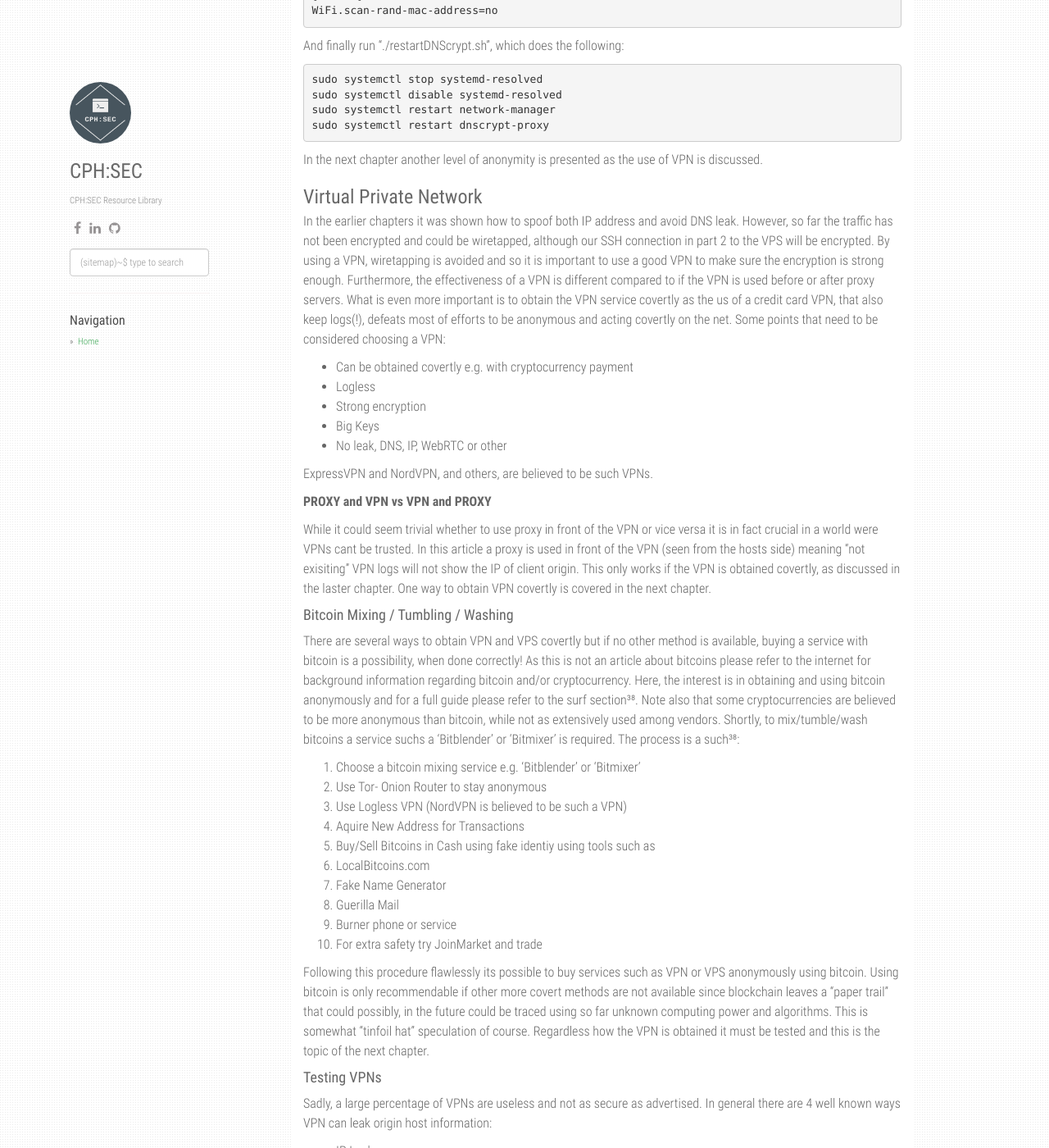
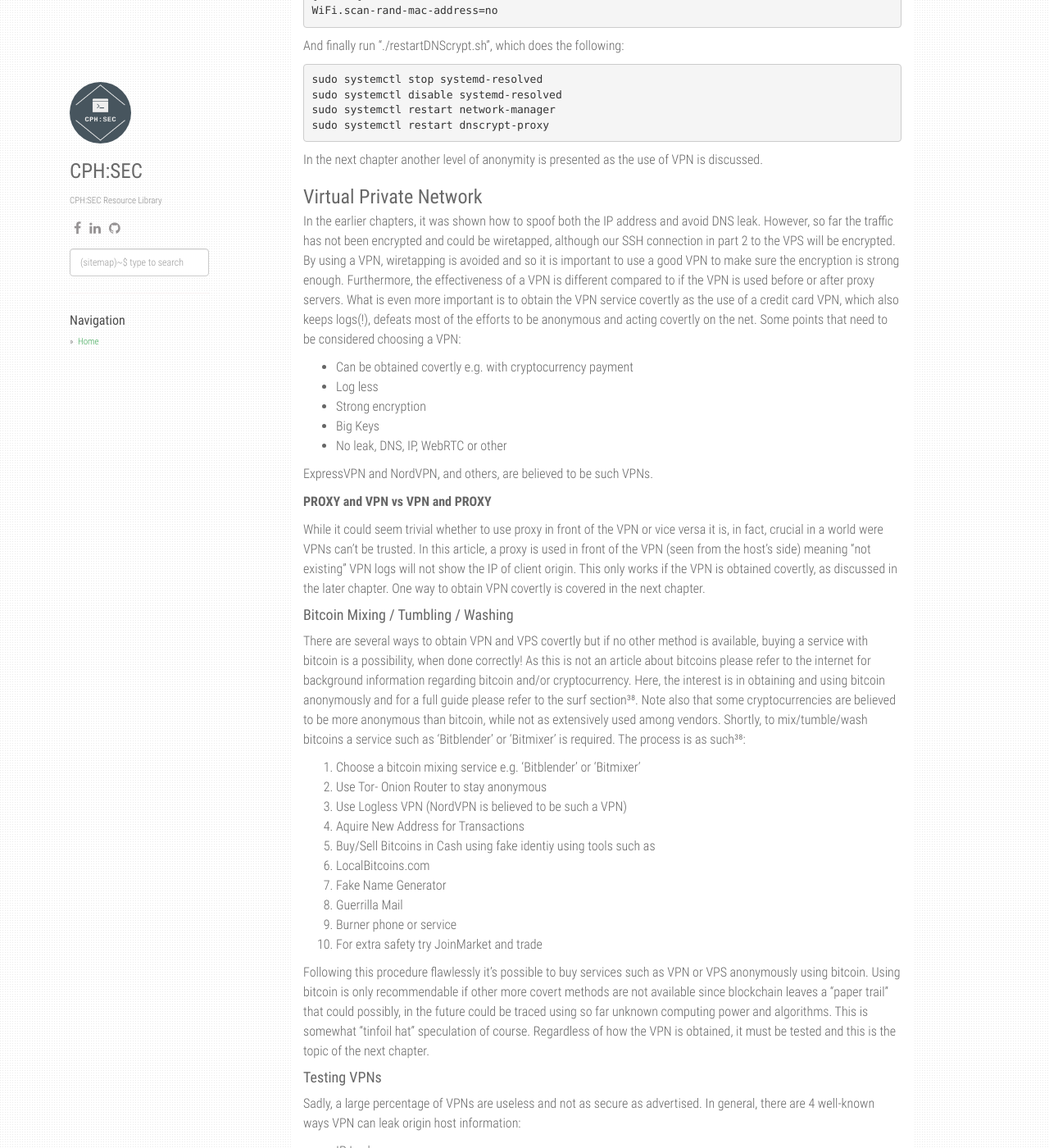
Before and after one commit to CPH-SEC/CPH-SEC.github.io, a Jekyll site: the page built from pentestinfra.md, in a window 1280 px wide and 1400 px high, scrolled down 8043 px. Shown: the whole window at 82% size. Built offline with Jekyll 4.4.1, drawn with Linux system fonts in a browser that asks for light colours; our own code applies the rules of GitHub Pages for plain Markdown files; some of the changed text lies outside the part shown.

Commit message:
Grammar updates

````diff
--- a/pentestinfra.md
+++ b/pentestinfra.md
@@ -21,8 +21,7 @@
 
 ## <a id="Introduction"></a>Introduction
 
-This is the first part of a series on how to build a covert pentesting infrastructure. Part 1 will focus on setting up the attacker's localhost, that will then be able to connect to the attack VPS cloud server covertly using a mix of socks5 -, DNS -proxies and VPN.
-The knowledge in these articles comes in handy for red teaming or engagements that require anonymity. As a reader you will learn a state of the art modern method to build a pentesting infrastructure. The article series is as suchs:
+This is the first part of a series on how to build a covert pentesting infrastructure. Part 1 will focus on setting up the attacker's localhost, which will then be able to connect to the attack VPS cloud server covertly using a mix of socks5 -, DNS -proxies and VPN. The knowledge in these articles comes in handy for red teaming or engagements that require anonymity. As a reader, you will learn a state of the art modern method to build a pentesting infrastructure. The article series is as such:
 
 + Part 1: Attacker Localhost Setup (This article)
 + Part 2: Work VPS /Cloud Installation and Setup
@@ -38,25 +37,25 @@
 
 ## <a id="localhost"></a>Attacker Localhost Setup
 
-The attacker's localhost is the machine that must never be compromised or traced as it will reveal the identity of the operating agent. One could argue that part 1 is therefore the most important of the 3 parts.
+The attacker's localhost is the machine that must never be compromised or traced as it will reveal the identity of the operating agent. One could argue that part 1 is, therefore, the most important of the 3 parts.
 
 ### <a id="checklist"></a>Check List
 
-A short primer checklist before the actual deepdive into tech anonymity:
+A short primer checklist before the actual deep-dive into tech anonymity:
 
 - Change MAC address of network cards using "macchanger"
 - Close all apps and background services connected to the web (use netstat)
 - All tracking in browser and OS are turned off and blocked (hardened)³³⁻³⁶
 - Bitcoins are properly mixed and using a third-party wallet
 - Connect to (multiple) scraped anon socks5 proxy and secured DNS proxy
-- Connect to a logless VPN that was obtained covertly
+- Connect to a log less VPN that was obtained covertly
 - Connect to the internet through Tor or other browser that does not allow fingerprinting
-- DNS settings are configured to use a logless DNS
+- DNS settings are configured to use a log less DNS
 - Logged out of all online accounts
 - Emails are sent using burner accounts
 - New accounts registered and logged in with burner emails
 - Search with DuckDuckGo or StartPage
-- Use foreign hardware, if at all possible. Preferably other than your neighbours WiFi.*
+- Use foreign hardware, if at all possible. Preferably other than your neighbors WiFi.*
 
 *Note that WiFi hotspots in e.g. cafés often user more tracking than the average 4G data connection.
 
@@ -129,7 +128,7 @@
 
 ```
 
-This concludes the installation and setup of redsocks. However, to route all traffic trough redsocks and the scraped proxy iptables are required. For installing iptables and setting up with redsocks refer to "debian manpages"¹⁶ and stackexchange¹⁵. In any case, using the script included with this project both redsocks and iptables can be started using "./startREDsocks.sh":
+This concludes the installation and setup of redsocks. However, to route, all traffic trough redsocks and the scraped proxy iptables are required. For installing iptables and setting up with redsocks refer to "Debian manpages"¹⁶ and stackexchange¹⁵. In any case, using the script included with this project both redsocks and iptables can be started using "./startREDsocks.sh":
 
 ```
 #!/usr/bin/env bash
@@ -141,7 +140,7 @@
 sudo ./myip.sh
 ```
 
-While DNScrypt and secure DNS in general will be covered in the next chapter "Secure DNS", ./iproute.sh routes traffic through redsocks proxy with iptables and "./resetiproute.sh" stops the routing through redsocks. A closer look:
+While DNScrypt and secure DNS, in general, will be covered in the next chapter "Secure DNS", ./iproute.sh routes traffic through redsocks proxy with iptables and "./resetiproute.sh" stops the routing through redsocks. A closer look:
 
 ```
 #!/usr/bin/env bash
@@ -215,18 +214,18 @@
 iptables … -m random --mode random --probability 0.3333333333 -j REDIRECT --to-ports 11081
 iptables … -j REDIRECT --to-ports 11082
 ```
-Now enjoy seemless proxy rotation.
+Now enjoy seamless proxy rotation.
 
-The purpose of this project is to be covert and despite the use of socks5 proxy there is still DNS leak, although IP is now spoofed. To test different scenarios "dnsleaktest.com" ⁹ is utilized and although origin IP is spoofed, showing IP of the proxy, a "dnsleaktest.com" extended test still shows original IP. To avoid this, DNS must be covert, and so this is covered in the next chapter "Secure DNS".
+The purpose of this project is to be covert and despite the use of socks5 proxy, there is still DNS leak, although IP is now spoofed. To test different scenarios "dnsleaktest.com" ⁹ is utilized and although origin IP is spoofed, showing IP of the proxy, a "dnsleaktest.com" extended test still shows original IP. To avoid this, DNS must be covert, and so this is covered in the next chapter "Secure DNS".
 
 
 ### <a id="securedns"></a>Secure DNS
 
-Proxies and IP-spoofing is pointless without a secure DNS as DNS leak will reveal the origin IP. (Good) VPNs setup their own DNS and could VPNs be trusted, scraped proxy and secure DNS would not be required. As this is not the case read on.
+Proxies and IP-spoofing are pointless without a secure DNS as the DNS leak will reveal the origin IP. (Good) VPNs setup their own DNS and could VPNs be trusted, scraped proxy and secure DNS would not be required. As this is not the case read on.
 
 #### DNS over Proxy
 
-There are several services that deliver DNS over proxy. For more information on DNS via proxy please refer to the surf section "Anon DNS Servers" ²⁴ ²⁵. Setting up a DNS proxy is quite straightforward, in the following example https://dns.watch ²⁴ DNS servers are applied. First update the resolver configuration:
+There are several services that deliver DNS over proxy. For more information on DNS via proxy please refer to the surf section "Anon DNS Servers" ²⁴ ²⁵. Setting up a DNS proxy is quite straightforward, in the following example https://dns.watch ²⁴ DNS servers are applied. First, update the resolver configuration:
 
 ```
 sudo nano /etc/resolvconf/resolv.conf.d/base
@@ -259,7 +258,7 @@
 
 #### DNSCrypt-Proxy Install & Setup
 
-Although DNS leak was fixed by the configuration in the last chapter, some might still want to implemented DNSCrypt as an additional level of protection, although its not strictly needed. First install DNSCrypt proxy like so:
+Although DNS leak was fixed by the configuration in the last chapter, some might still want to implement DNSCrypt as an additional level of protection, although it's not strictly needed. First, install DNSCrypt proxy like so:
 
 ```
 sudo apt purge dnscrypt-proxy
@@ -300,10 +299,10 @@
 
 ### <a id="vpn"></a>Virtual Private Network
 
-In the earlier chapters it was shown how to spoof both IP address and avoid DNS leak. However, so far the traffic has not been encrypted and could be wiretapped, although our SSH connection in part 2 to the VPS will be encrypted. By using a VPN, wiretapping is avoided and so it is important to use a good VPN to make sure the encryption is strong enough. Furthermore, the effectiveness of a VPN is different compared to if the VPN is used before or after proxy servers. What is even more important is to obtain the VPN service covertly as the us of a credit card VPN, that also keep logs(!), defeats most of efforts to be anonymous and acting covertly on the net. Some points that need to be considered choosing a VPN:
+In the earlier chapters, it was shown how to spoof both the IP address and avoid DNS leak. However, so far the traffic has not been encrypted and could be wiretapped, although our SSH connection in part 2 to the VPS will be encrypted. By using a VPN, wiretapping is avoided and so it is important to use a good VPN to make sure the encryption is strong enough. Furthermore, the effectiveness of a VPN is different compared to if the VPN is used before or after proxy servers. What is even more important is to obtain the VPN service covertly as the use of a credit card VPN, which also keeps logs(!), defeats most of the efforts to be anonymous and acting covertly on the net. Some points that need to be considered choosing a VPN:
 
 + Can be obtained covertly e.g. with cryptocurrency payment
-+ Logless
++ Log less
 + Strong encryption
 + Big Keys
 + No leak, DNS, IP, WebRTC or other
@@ -312,12 +311,12 @@
 
 **PROXY and VPN vs VPN and PROXY**
 
-While it could seem trivial whether to use proxy in front of the VPN or vice versa it is in fact crucial in a world were VPNs cant be trusted. In this article a proxy is used in front of the VPN (seen from the hosts side) meaning "not exisiting" VPN logs will not show the IP of client origin. This only works if the VPN is obtained covertly, as discussed in the laster chapter. One way to obtain VPN covertly is covered in the next chapter.
+While it could seem trivial whether to use proxy in front of the VPN or vice versa it is, in fact, crucial in a world were VPNs can't be trusted. In this article, a proxy is used in front of the VPN (seen from the host's side) meaning "not existing" VPN logs will not show the IP of client origin. This only works if the VPN is obtained covertly, as discussed in the later chapter. One way to obtain VPN covertly is covered in the next chapter.
 
 #### <a id="bitcoin"></a>Bitcoin Mixing / Tumbling / Washing
 
 There are several ways to obtain VPN and VPS covertly but if no other method is available, buying a service with bitcoin is a possibility, when done correctly! As this is not an article about bitcoins please refer to the internet for background information regarding bitcoin and/or cryptocurrency. Here, the interest is in obtaining and using bitcoin anonymously and for a full guide please refer to the surf section³⁸. Note also that some cryptocurrencies are believed to be more anonymous than bitcoin, while not as extensively used among vendors.
-Shortly, to mix/tumble/wash bitcoins a service suchs a 'Bitblender' or 'Bitmixer' is required. The process is a such³⁸:
+Shortly, to mix/tumble/wash bitcoins a service such as 'Bitblender' or 'Bitmixer' is required. The process is as such³⁸:
 
 1. Choose a bitcoin mixing service e.g. 'Bitblender' or 'Bitmixer'
 2. Use Tor- Onion Router to stay anonymous
@@ -326,17 +325,17 @@
 5. Buy/Sell Bitcoins in Cash using fake identiy using tools such as
   1. LocalBitcoins.com
   2. Fake Name Generator
-  3. Guerilla Mail
+  3. Guerrilla Mail
   4. Burner phone or service
 6. For extra safety try JoinMarket and trade
 
-Following this procedure flawlessly its possible to buy services such as VPN or VPS anonymously using bitcoin. Using bitcoin is only recommendable if other more covert methods are not available since blockchain leaves a "paper trail" that could possibly, in the future could be traced using so far unknown computing power and algorithms. This is somewhat "tinfoil hat" speculation of course.
-Regardless how the VPN is obtained it must be tested and this is the topic of the next chapter.
+Following this procedure flawlessly it's possible to buy services such as VPN or VPS anonymously using bitcoin. Using bitcoin is only recommendable if other more covert methods are not available since blockchain leaves a "paper trail" that could possibly, in the future could be traced using so far unknown computing power and algorithms. This is somewhat "tinfoil hat" speculation of course.
+Regardless of how the VPN is obtained, it must be tested and this is the topic of the next chapter.
 
 
 #### <a id="vpntest"></a>Testing VPNs
 
-Sadly, a large percentage of VPNs are useless and not as secure as advertised. In general there are 4 well known ways VPN can leak origin host information:
+Sadly, a large percentage of VPNs are useless and not as secure as advertised. In general, there are 4 well-known ways VPN can leak origin host information:
 
 + IP Leak
 + DNS Leak
````
Also changed, not shown: other parts of pentestinfra.md (+5 -5 lines).
